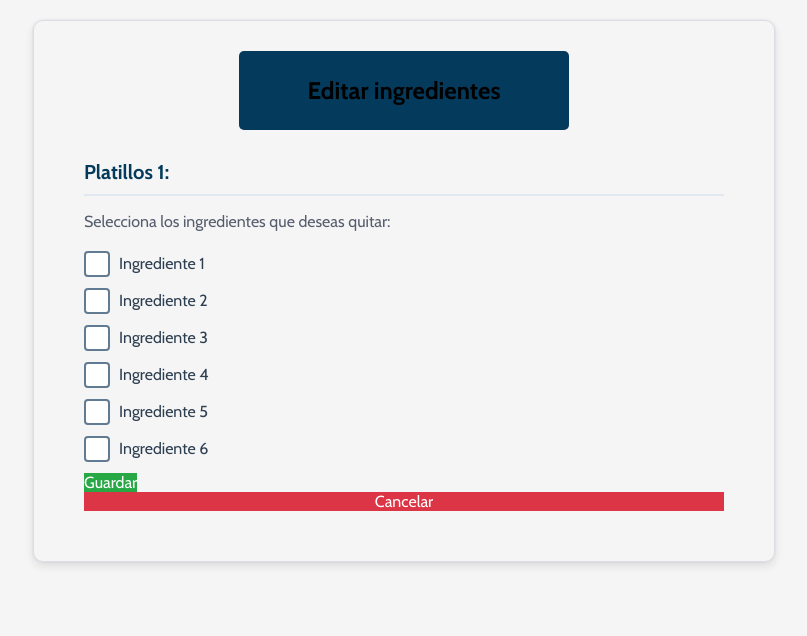
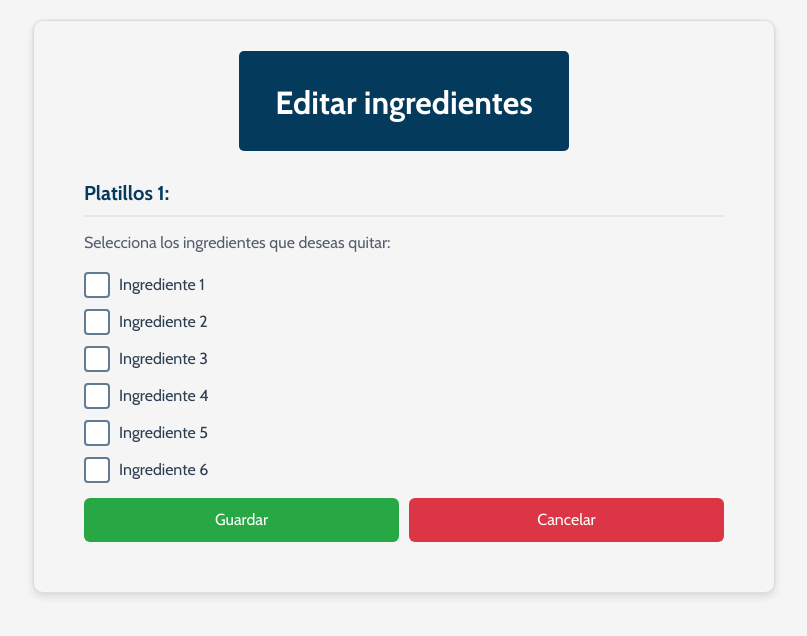
Before and after one commit to palafoxRen/CuentaClarafront, a plain HTML site: page EditarIngredientes/editar_ingre.html in a window 1280 px wide. Shown: the whole page, without its empty margins (236-1043 px from the left). Drawn offline with nearby package versions, Linux system fonts and the light colour scheme.

Commit message:
Interfaz de editar ingredientes (Corrección de CSS)

```diff
--- a/EditarIngredientes/styleEditarIngre.css
+++ b/EditarIngredientes/styleEditarIngre.css
@@ -10,7 +10,6 @@ body {
 }
 
 .title {
-
     font-family: 'Cabin', sans-serif;
     text-align: center;
     width: 50%;
@@ -75,6 +74,13 @@ body {
     width: 90%;                       /* Ancho relativo */
     max-width: 500px;                  /* Ancho máximo */
     padding: 2rem;                     /* Espaciado interno */
+}
+/* Estilo del título */
+h2 {
+    font-size: 32px;
+    color: white;                   /* Color de texto oscuro */
+    text-align: center;                /* Centrado del texto */
+    margin-bottom: 1.5rem;             /* Espaciado inferior */
 }
 
 /* ========== LISTA DE INGREDIENTES ========== */
@@ -154,6 +160,22 @@ body {
 
 /* ========== BOTÓN DE ENVÍO ========== */
 /* .guardar-btn: Botón para guardar cambios */
+.botones-container {
+    display: flex;
+    gap: 10px;
+    margin-top: 1rem;
+}
+
+.guardar-btn, .cancelar-btn {
+    flex: 1; /* Ocupan el mismo espacio */
+    padding: 0.8rem;
+    border-radius: 6px;
+    font-size: 1rem;
+    cursor: pointer;
+    transition: background 0.2s;
+    text-align: center;
+}
+
 .guardar-btn {
     background-color: #28a745;
     color: white;
```
